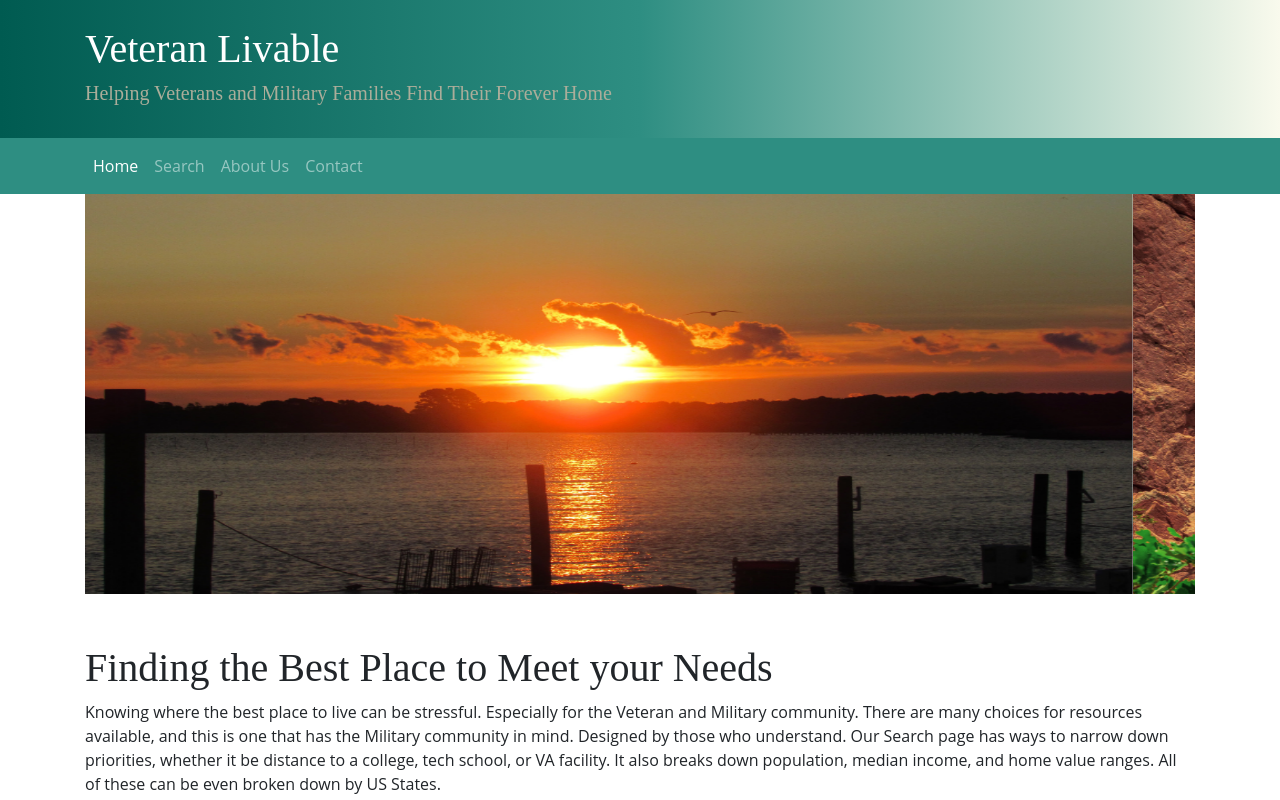
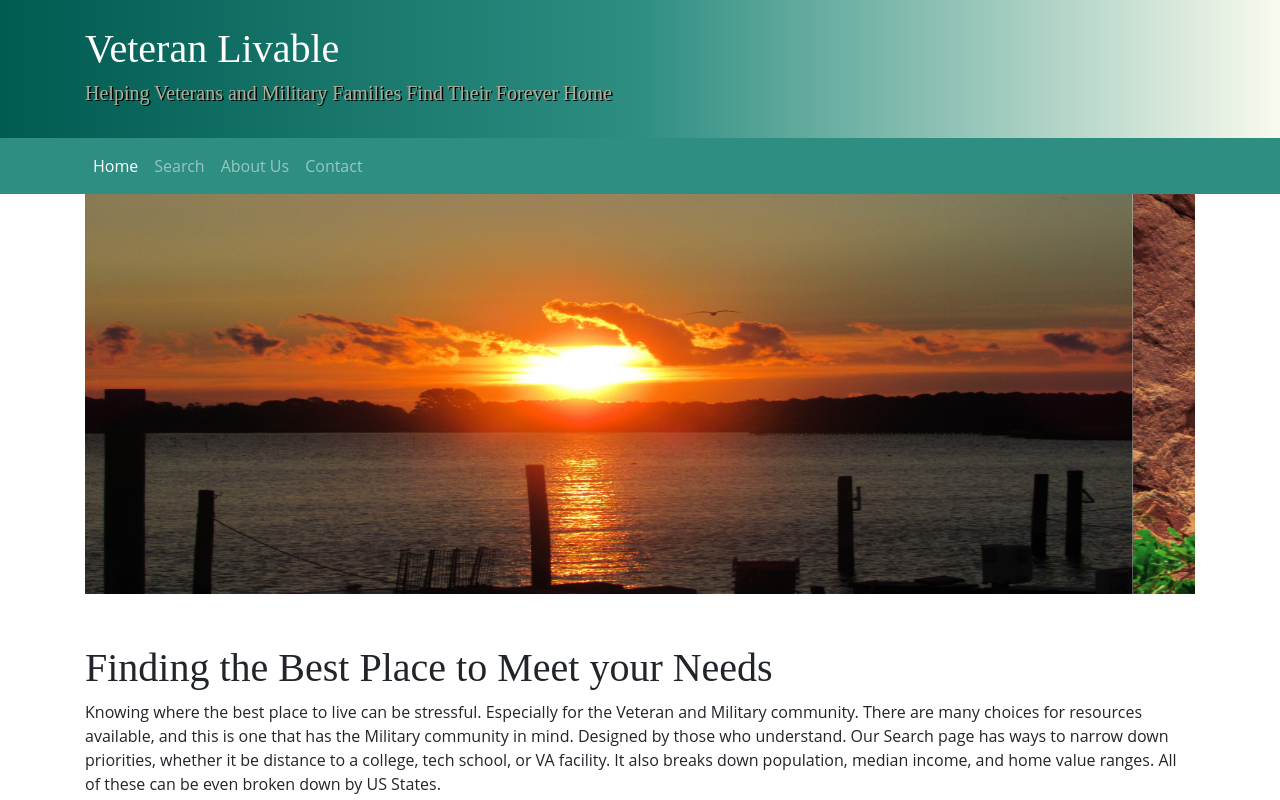
Before and after one commit to beckyrich/veteran-relocation, a website: page index.html in a window 1280 px wide. Shown: the top 800 px of the page. Drawn offline with nearby package versions, Linux system fonts and the light colour scheme; a web font is replaced by a local one.

Commit message:
updated css

```diff
--- a/css/styles.css
+++ b/css/styles.css
@@ -16,6 +16,7 @@ header h1 {
 header h5 {
   color: #abad9a;
   font-family: 'Source Serif Pro', serif;
+  text-shadow: 1.5px 1px black;
 }
 
 .btn-default {
```
